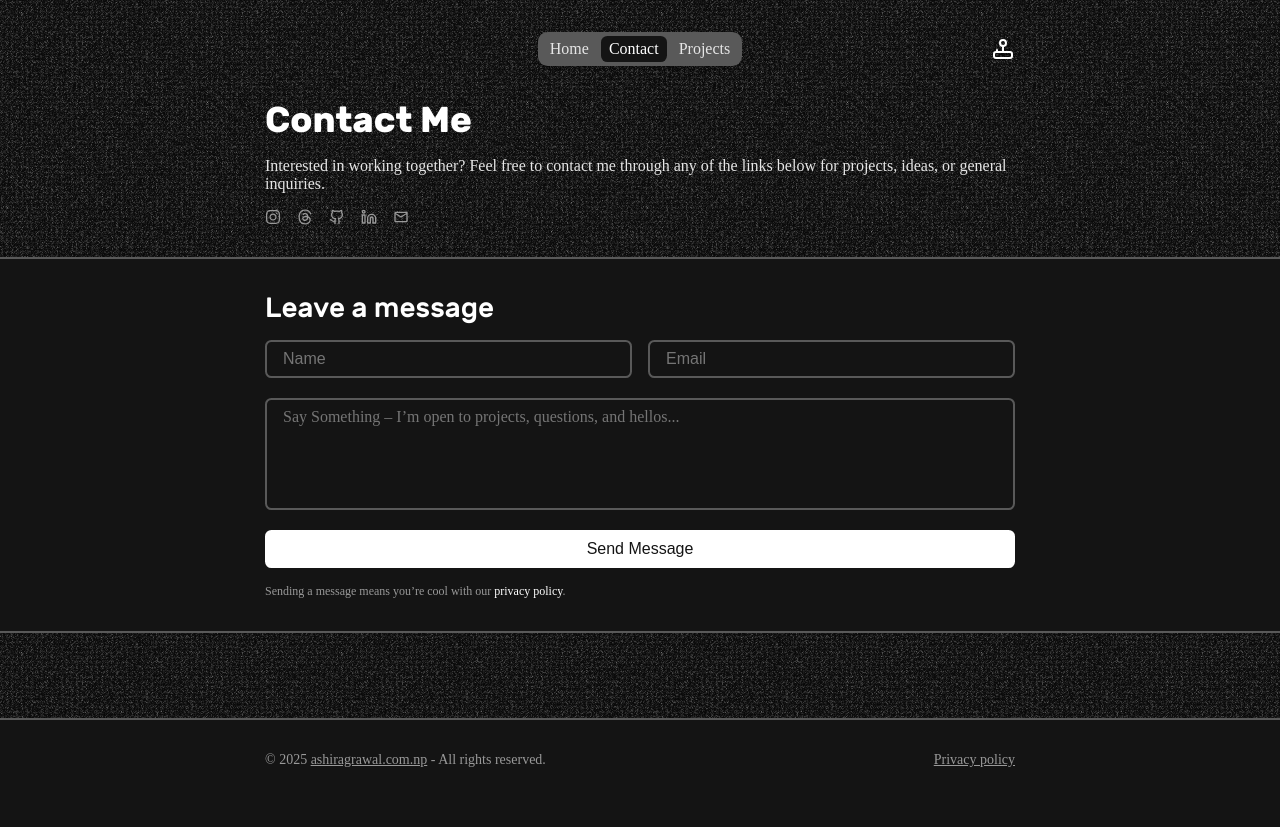
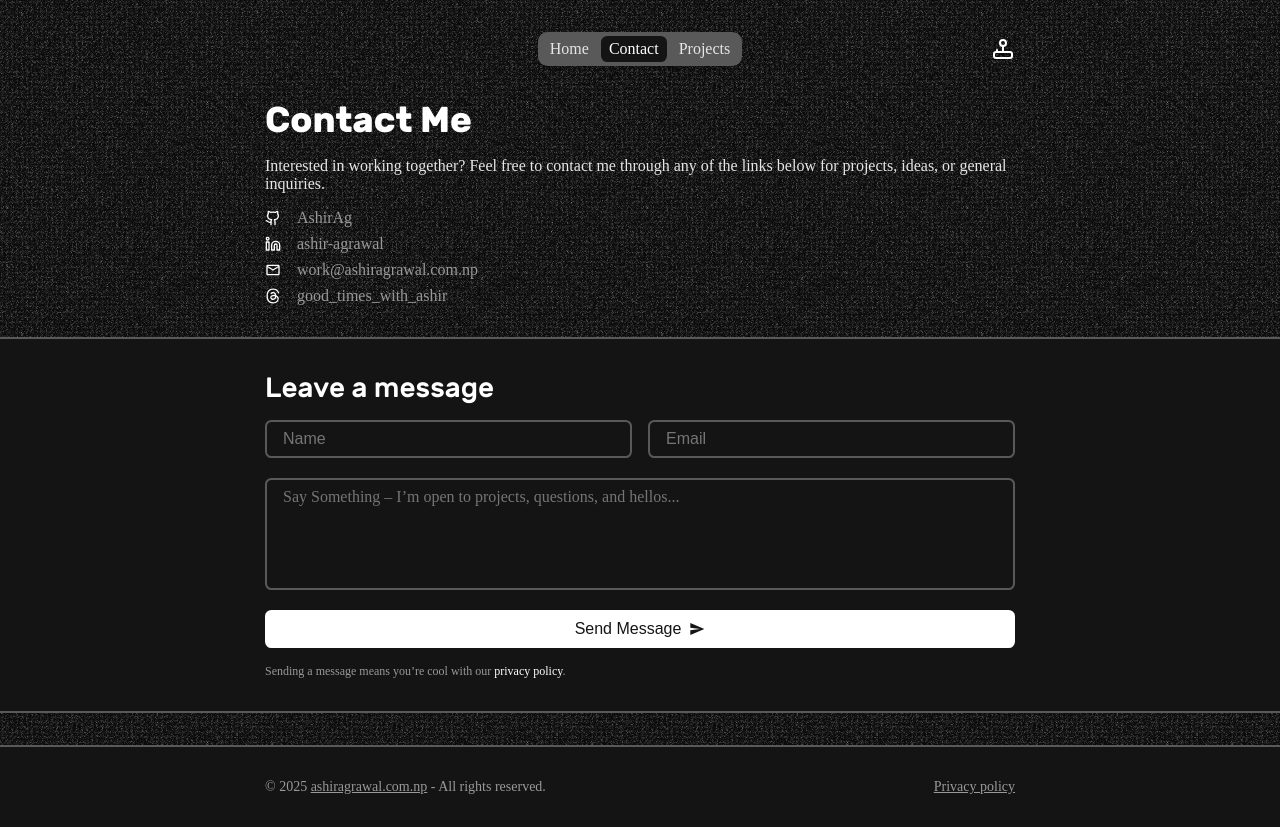
Before and after one commit to AshirAg/ashirs-portfolio, a React (Vite) app in the folder frontend/: page /contact in a window 1280 px wide. Before the commit the page ends 800 px from the top, so only its background shows below. Built offline with nearby package versions, Linux system fonts and the light colour scheme; a web font is replaced by a local one.

Commit message:
Updated Files - Aug 21, THU

```diff
--- a/frontend/src/components/contactForm/ContactForm.jsx
+++ b/frontend/src/components/contactForm/ContactForm.jsx
@@ -1,8 +1,11 @@
 import styles from "./ContactForm.module.css";
 import Button from "../micro-components/button/Button.jsx";
 import { useState, useEffect } from "react";
+import { Link } from "react-router-dom";
+
 import { AiOutlineCheckCircle, AiOutlineWarning } from "react-icons/ai";
-import { Link } from "react-router-dom";
+import { MdSend } from "react-icons/md";
+
 
 function Toast({ message, type, onClose }) {
   const [isFadingOut, setIsFadingOut] = useState(false);
@@ -193,7 +196,7 @@ function ContactForm(){
                         ></textarea>
                         <span className={styles.error}>{formErrors.message}</span>
                     </div>
-                    <Button className="button_secondary" type="submit">Send Message</Button>
+                    <Button className="button_secondary" type="submit" icon={<MdSend />}>Send Message</Button>
                     <p className={styles.agree_to_policy}>
                         Sending a message means you’re cool with our <Link to="/privacy-policy">privacy policy</Link>.
                     </p>
--- a/frontend/src/components/contactHeading/ContactHeading.jsx
+++ b/frontend/src/components/contactHeading/ContactHeading.jsx
@@ -1,5 +1,10 @@
 import styles from "./ContactHeading.module.css"
-import Links from "../micro-components/links/Links.jsx";
+
+import { FaInstagram } from "react-icons/fa";
+import { FaThreads } from "react-icons/fa6";
+import { LuGithub } from "react-icons/lu";
+import { LuLinkedin } from "react-icons/lu";
+import { MdOutlineMailOutline } from "react-icons/md";
 
 function ContactHeading(){
     return(
@@ -9,7 +14,23 @@ function ContactHeading(){
                     <h1>Contact Me</h1>
                     <p className={styles.text}>Interested in working together? Feel free to contact me through any of the links below for projects, ideas, or general inquiries.</p>
 
-                    <Links />
+                    <div className={styles.contact_links}>
+                        <div className={styles.contact_link}>
+                            <a href="https://github.com/AshirAg"><LuGithub/><span>AshirAg</span></a>
+                        </div>
+                        <div className={styles.contact_link}>
+                            <a href="https://linkedin.com/in/ashir-agrawal"><LuLinkedin/><span>ashir-agrawal</span></a>
+                        </div>
+                        <div className={styles.contact_link}>
+                            <a href="mailto: work@ashiragrawal.com.np"><MdOutlineMailOutline/><span>work@ashiragrawal.com.np</span></a>
+                        </div>
+                        <div className={styles.contact_link}>
+                            <a href="https://threads.com/good_times_with_ashir"><FaThreads/><span>good_times_with_ashir</span></a>
+                        </div>
+                        {/* <div className={styles.contact_link}>
+                            <a href="https://instagram.com/good_times_with_ashir"><FaInstagram/><span>good_times_with_ashir</span></a>
+                        </div> */}
+                    </div>
 
 
                 </div>
--- a/frontend/src/components/contactHeading/ContactHeading.module.css
+++ b/frontend/src/components/contactHeading/ContactHeading.module.css
@@ -9,3 +9,52 @@
     font-size: var(--body-lg);
     color: var(--text-secondary);
 }
+.contact_links{
+    display: flex;
+    flex-direction: column;
+    gap: var(--spacing-sm);
+    gap: var(--spacing-md);
+}
+/* .contact_link a{
+    display: flex;
+    align-items: center;
+    gap: var(--spacing-lg);
+    color: var(--text-muted);
+}
+.contact_link a:hover{
+    color: var(--accent-primary);
+}
+.contact_link a span{
+    display: flex;
+    align-items: center;
+    color: var(--text-secondary);
+}
+.contact_link a span:hover{
+    color: var(--text-primary);
+} */
+.contact_link a{
+    display: flex;
+    align-items: center;
+    gap: var(--spacing-lg);
+    color: var(--text-primary);
+    width: max-content;
+}
+.contact_link a:hover span{
+    color: var(--accent-primary);
+}
+.contact_link a span{
+    display: flex;
+    align-items: center;
+    color: var(--text-muted);
+    font-size: var(--body-lg);
+}
+.contact_link a span:hover{
+    color: var(--text-primary);
+}
+
+@media (max-width: 600px) {
+    .contact_link a{
+        font-size: var(--body-xl);
+    }
+
+}
--- a/frontend/src/components/hero/Hero.jsx
+++ b/frontend/src/components/hero/Hero.jsx
@@ -13,7 +13,7 @@ function Hero(){
                     <ProfileInfo />
                 </div>
                 <div className={styles.button_container}>
-                    <Button to='/contact'>Hire Me</Button>
+                    <Button to='/contact'>Get in Touch</Button>
                     <Button to='/projects'>My Projects</Button>
                 </div>
             </div>
--- a/frontend/src/components/micro-components/links/Links.jsx
+++ b/frontend/src/components/micro-components/links/Links.jsx
@@ -8,11 +8,11 @@ import { MdOutlineMailOutline } from "react-icons/md";
 function Links(){
     return(
         <div className={styles.links}>
-            <a href="https://instagram.com/good_times_with_ashir" aria-label="Instagram Link" target='_blank'><FaInstagram /></a>
-            <a href="https://threads.com/good_times_with_ashir" aria-label="Threads Link" target='_blank'><FaThreads /></a>
             <a href="https://github.com/AshirAg"  aria-label="GitHub Link" target='_blank'><LuGithub /></a>
             <a href="https://linkedin.com/in/ashir-agrawal"  aria-label="Linkedin Link" target='_blank'><LuLinkedin /></a>
-            <a href="mailto: ashiragrawal20@gmail.com" aria-label="Send Email"><MdOutlineMailOutline /></a>
+            <a href="mailto: work@ashiragrawal.com.np" aria-label="Send Email"><MdOutlineMailOutline /></a>
+            <a href="https://threads.com/good_times_with_ashir" aria-label="Threads Link" target='_blank'><FaThreads /></a>
+            {/* <a href="https://instagram.com/good_times_with_ashir" aria-label="Instagram Link" target='_blank'><FaInstagram /></a> */}
         </div>
     )
 }
--- a/frontend/src/components/micro-components/links/Links.module.css
+++ b/frontend/src/components/micro-components/links/Links.module.css
@@ -9,7 +9,6 @@
     color: var(--text-muted);
 }
 .links a:hover{
-    font-size: var(--body-lg);
     color: var(--text-primary);
 }
 
```
